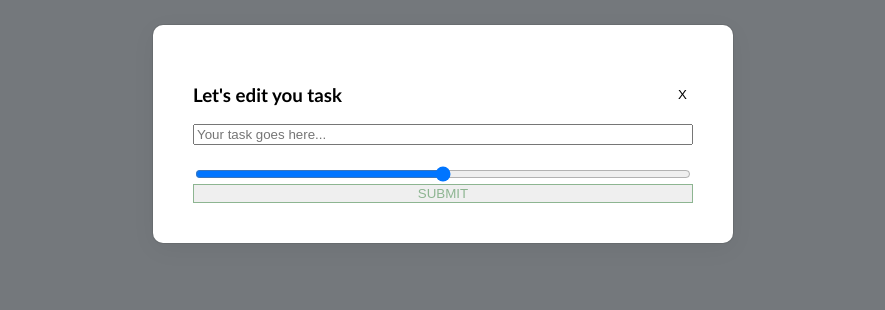
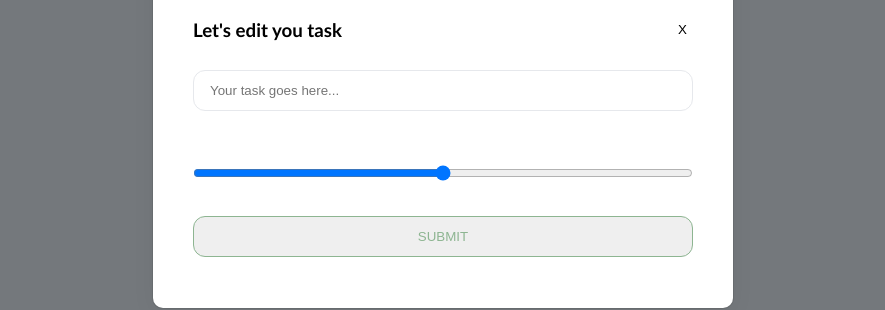
Before and after one commit to jlcarrascof/To-Do-App-PERN, a React (Vite) app in the folder client/: page / in a window 1280 px wide. Shown: the part 266-576 px from the top of the page, without its empty margins (197-1082 px from the left). Built offline with nearby package versions, Linux system fonts and the light colour scheme; no server answers.

Commit message:
refactor: Update input styling in index.css

```diff
--- a/client/src/index.css
+++ b/client/src/index.css
@@ -91,6 +91,13 @@ body {
     color: rgb(255, 255, 255);
 }
 
+input {
+    margin: 11px 0;
+    padding: 12px 16px;
+    border-radius: 12px;
+    border: 1.5px solid rgb(230, 232, 236);
+}
+
 /* List Header */
 
 .list-header {
```
